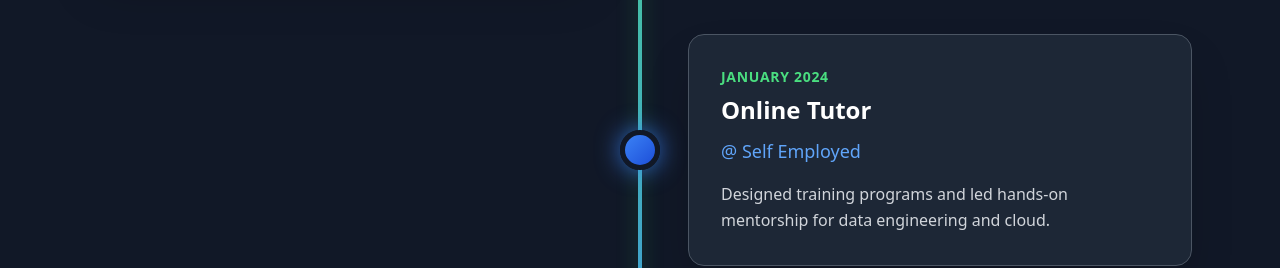
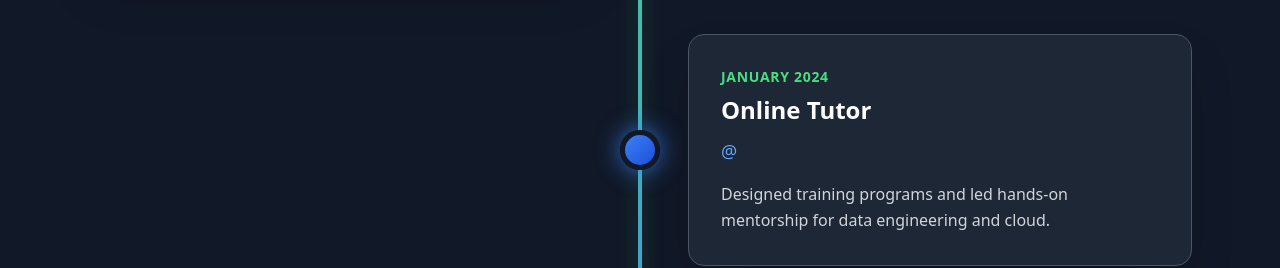
Before and after one commit to tanzilalam23/tanzil_portfolio, a React (Vite) app: page / in a window 1280 px wide. Shown: the part 2180-2448 px from the top of the page. Built offline with nearby package versions, Linux system fonts and the light colour scheme.

Commit message:
Update career.jsx

```diff
--- a/src/components/career.jsx
+++ b/src/components/career.jsx
@@ -12,7 +12,7 @@ const careerJourney = [
   {
     monthYear: 'January 2024',
     role: 'Online Tutor',
-    company: 'Self Employed',
+    company: '',
     description: 'Designed training programs and led hands-on mentorship for data engineering and cloud.',
   },
   {
```
